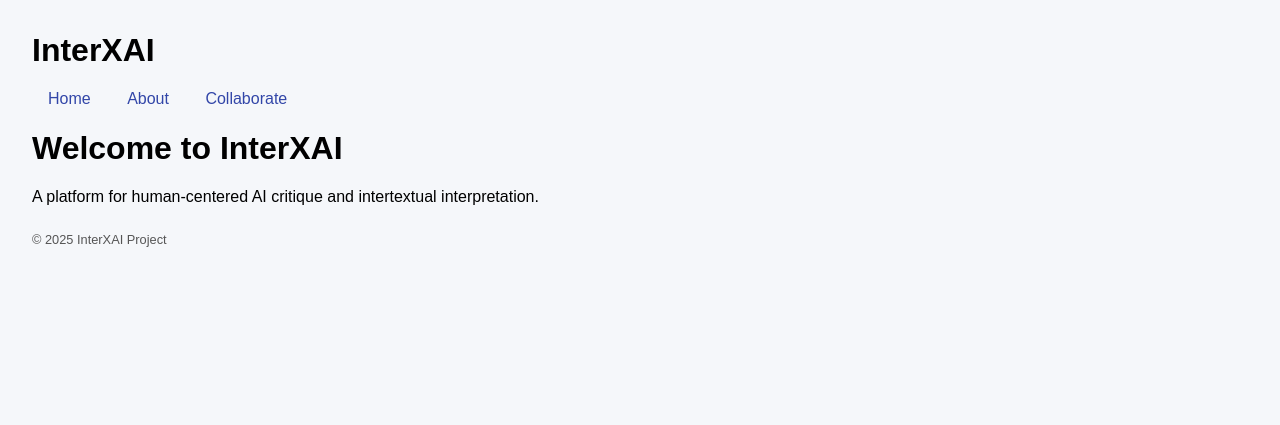
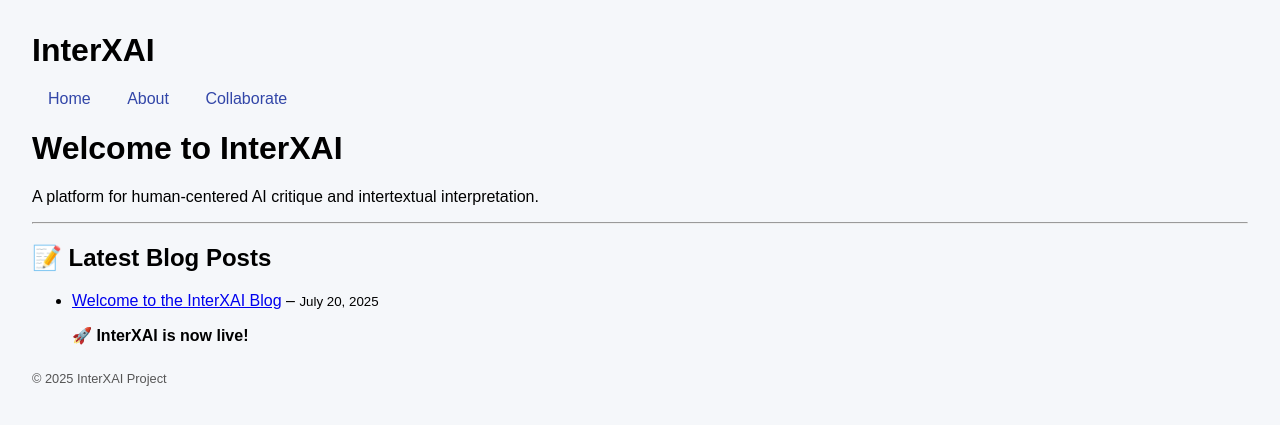
Before and after one commit to bfiliks/interxai.github.io, a Jekyll site: the page built from index.md, in a window 1280 px wide. Shown: the top 425 px of the page. Built offline with Jekyll 4.4.1, drawn with Linux system fonts in a browser that asks for light colours.

Commit message:
Update index.md

```diff
--- a/index.md
+++ b/index.md
@@ -6,3 +6,17 @@ title: Home
 # Welcome to InterXAI
 
 A platform for human-centered AI critique and intertextual interpretation.
+
+---
+
+## 📝 Latest Blog Posts
+
+<ul>
+  {% for post in site.posts limit:5 %}
+    <li>
+      <a href="{{ site.baseurl }}{{ post.url }}">{{ post.title }}</a> –
+      <small>{{ post.date | date: "%B %d, %Y" }}</small><br/>
+      {{ post.excerpt }}
+    </li>
+  {% endfor %}
+</ul>
```
